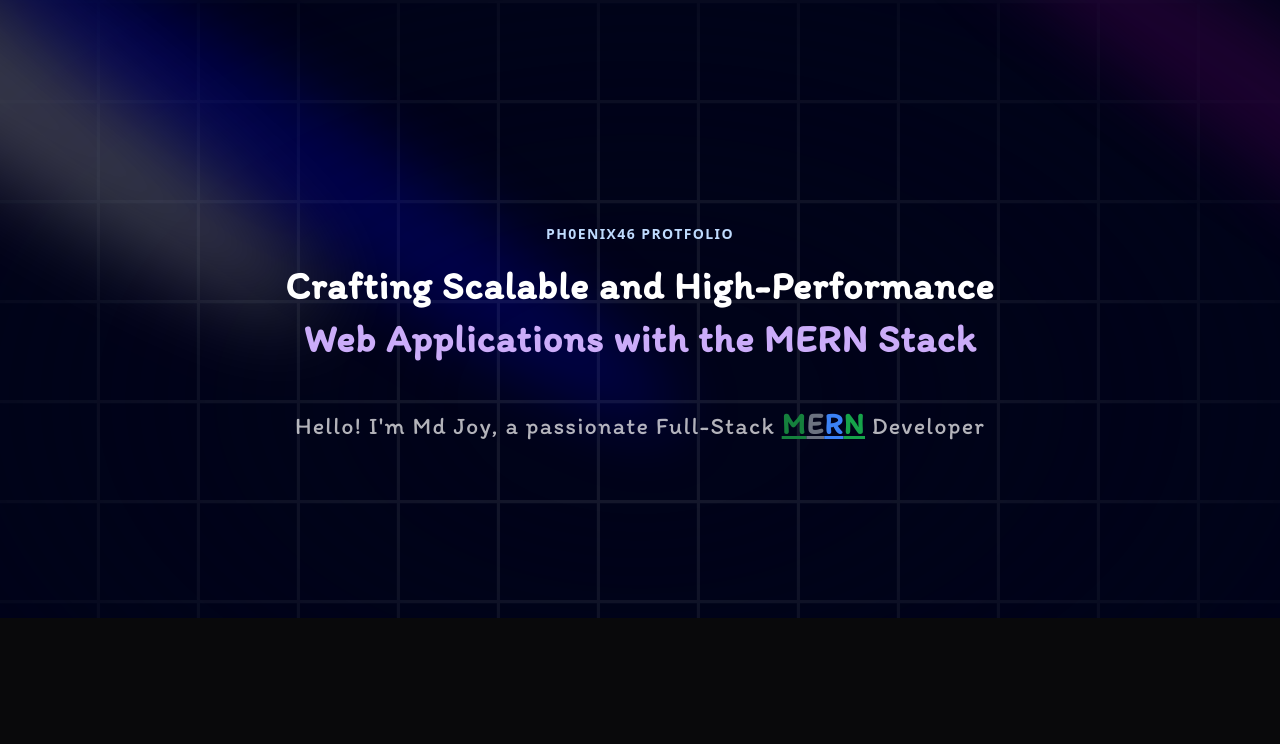
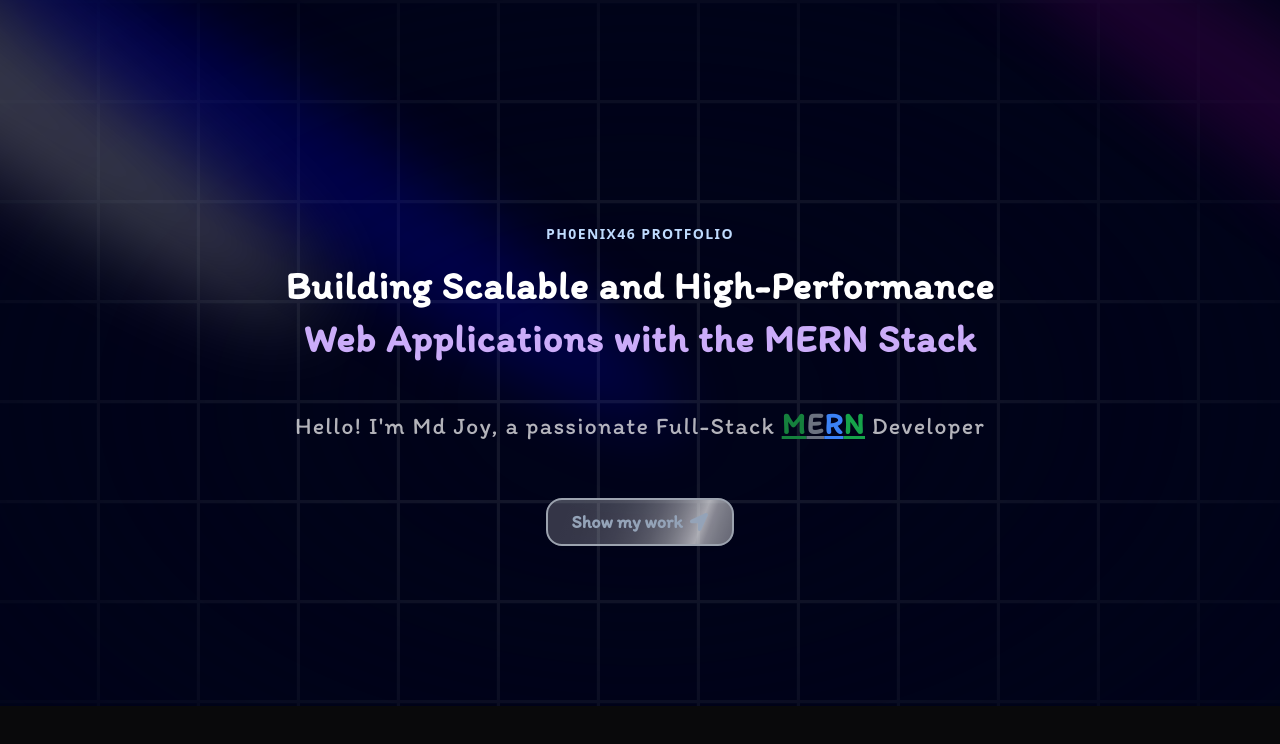
Before and after one commit to pH0enix46/my-PorTFolio---V1, a Next.js app: page / in a window 1280 px wide. Shown: the top 744 px of the page. Built offline with nearby package versions, Linux system fonts and the light colour scheme.

Commit message:
✅ hero part done

```diff
--- a/components/content/HeroDescription.tsx
+++ b/components/content/HeroDescription.tsx
@@ -2,7 +2,9 @@
 
 "use client";
 import React, { useState, useEffect } from "react";
-import { TextGenerateEffect } from "../ui/text-generate-effect";
+import { TextGenerateEffect } from "../ui/TextGenerateEffect";
+import MagicButton from "../ui/MagicButton";
+import { FaLocationArrow } from "react-icons/fa";
 
 export default function HeroDescription() {
   const [isVisible, setIsVisible] = useState(false);
@@ -22,8 +24,8 @@ export default function HeroDescription() {
       </h2>
 
       <TextGenerateEffect
-        className="text-center text-[5vw] md:text-[4vw] lg:text-[3vw]"
-        words="Crafting Scalable and High-Performance Web Applications with the MERN Stack"
+        className="text-center text-[6vw] md:text-[4vw] lg:text-[3vw]"
+        words="Building Scalable and High-Performance Web Applications with the MERN Stack"
       />
 
       <p
@@ -46,6 +48,17 @@ export default function HeroDescription() {
         </span>{" "}
         Developer
       </p>
+
+      <a
+        href="#about"
+        className={`${isVisible ? "opacity-100" : "opacity-0"} mt-10`}
+      >
+        <MagicButton
+          title="Show my work"
+          icon={<FaLocationArrow />}
+          position="right"
+        />
+      </a>
     </div>
   );
 }
--- /dev/null
+++ b/components/ui/MagicButton.tsx
@@ -0,0 +1,27 @@
+// // //
+
+import React from "react";
+
+export default function MagicButton({
+  title,
+  icon,
+  position,
+  handleClick,
+  otherClasses,
+}: {
+  title: string;
+  icon: React.ReactNode;
+  position: string;
+  handleClick?: () => void;
+  otherClasses?: string;
+}) {
+  return (
+    <button
+      className={`inline-flex h-12 animate-shimmer items-center justify-center rounded-2xl border-2 border-gray-400 bg-[linear-gradient(110deg,#ffffff33,60%,#ffffffa8,75%,#ffffff33)] bg-[length:200%_100%] text-slate-400 transition-colors font-bold gap-2 w-full p-2 sm:px-6 text-sm sm:text-base lg:text-lg ${otherClasses}`}
+    >
+      {position === "left" && icon}
+      {title}
+      {position === "right" && icon}
+    </button>
+  );
+}
--- a/package.json
+++ b/package.json
@@ -16,6 +16,7 @@
     "next-themes": "^0.4.4",
     "react": "^19.0.0",
     "react-dom": "^19.0.0",
+    "react-icons": "^5.4.0",
     "tailwind-merge": "^3.0.1",
     "tailwindcss-animate": "^1.0.7"
   },
--- a/tailwind.config.ts
+++ b/tailwind.config.ts
@@ -76,6 +76,7 @@ const config = {
           foreground: "hsl(var(--card-foreground))",
         },
       },
+
       borderRadius: {
         lg: "var(--radius)",
         md: "calc(var(--radius) - 2px)",
```
Also changed, not shown: components/ui/TextGenerateEffect.tsx (renamed from components/ui/text-generate-effect.tsx), 2 other files (tests, documents, lock files or other folders).
